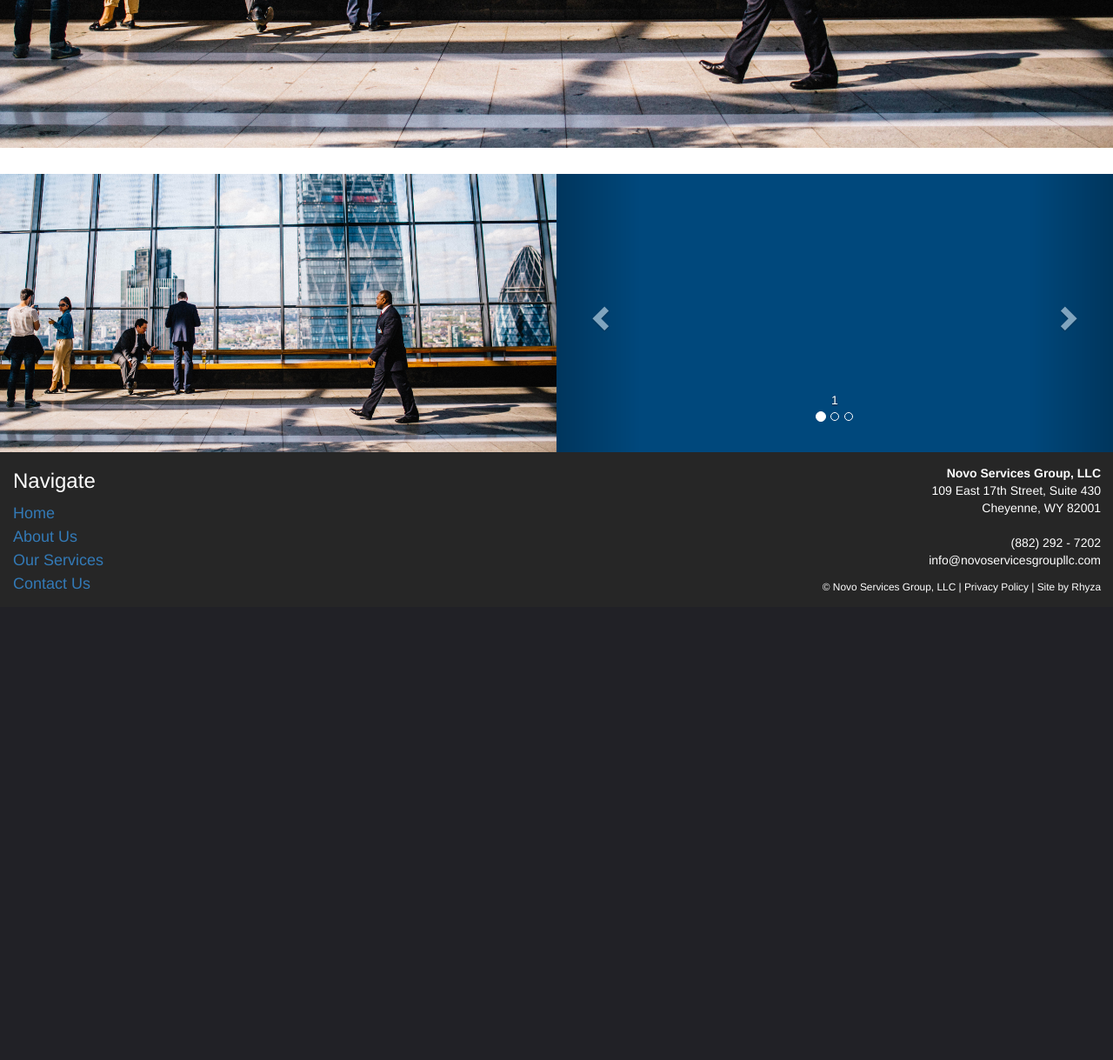
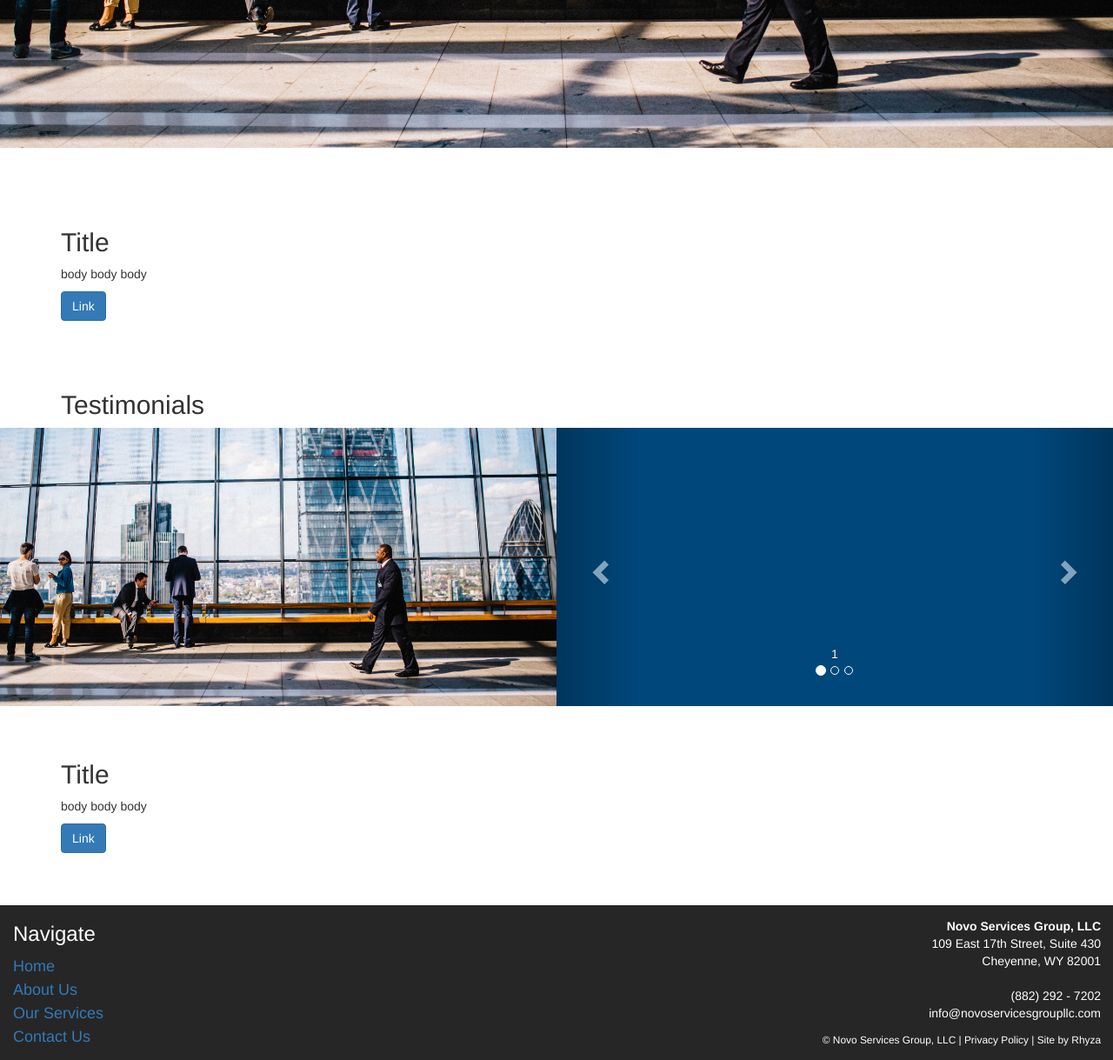
Before and after one commit to rhyza/nsg, a PHP site: page / in a window 1280 px wide. Shown: the part 536-1755 px from the top of the page at 87% size. Before the commit the page ends 1234 px from the top, so only its background shows below. Run offline with PHP 8.4, Linux system fonts and the light colour scheme.

Commit message:
Add page copy skeleton
Added blurb and buttons above and below testimonials.

```diff
--- a/css/main.css
+++ b/css/main.css
@@ -27,6 +27,10 @@
     background-size: cover;
     color: white;
     background-position: center bottom;
+}
+
+.blurb {
+    padding-top: 3em;
 }
 
 .no-gutter {
--- a/html/home.html
+++ b/html/home.html
@@ -1,6 +1,16 @@
 <div class="jumbotron header-home">
   <div class="container-fluid">
     <h1>hello</h1>
+  </div>
+</div>
+
+<div class="container">
+  <div class="blurb">
+    <h2>Title</h2>
+    <p>body body body</p>
+    <a class="btn btn-primary" href="#" role="button">Link</a>
+    <br><br><br><br>
+    <h2>Testimonials</h2>
   </div>
 </div>
 
@@ -50,3 +60,12 @@
     </div>
   </div>
 </div>
+
+<div class="container">
+  <div class="blurb">
+    <h2>Title</h2>
+    <p>body body body</p>
+    <a class="btn btn-primary" href="#" role="button">Link</a>
+    <br><br><br><br>
+  </div>
+</div>
```
